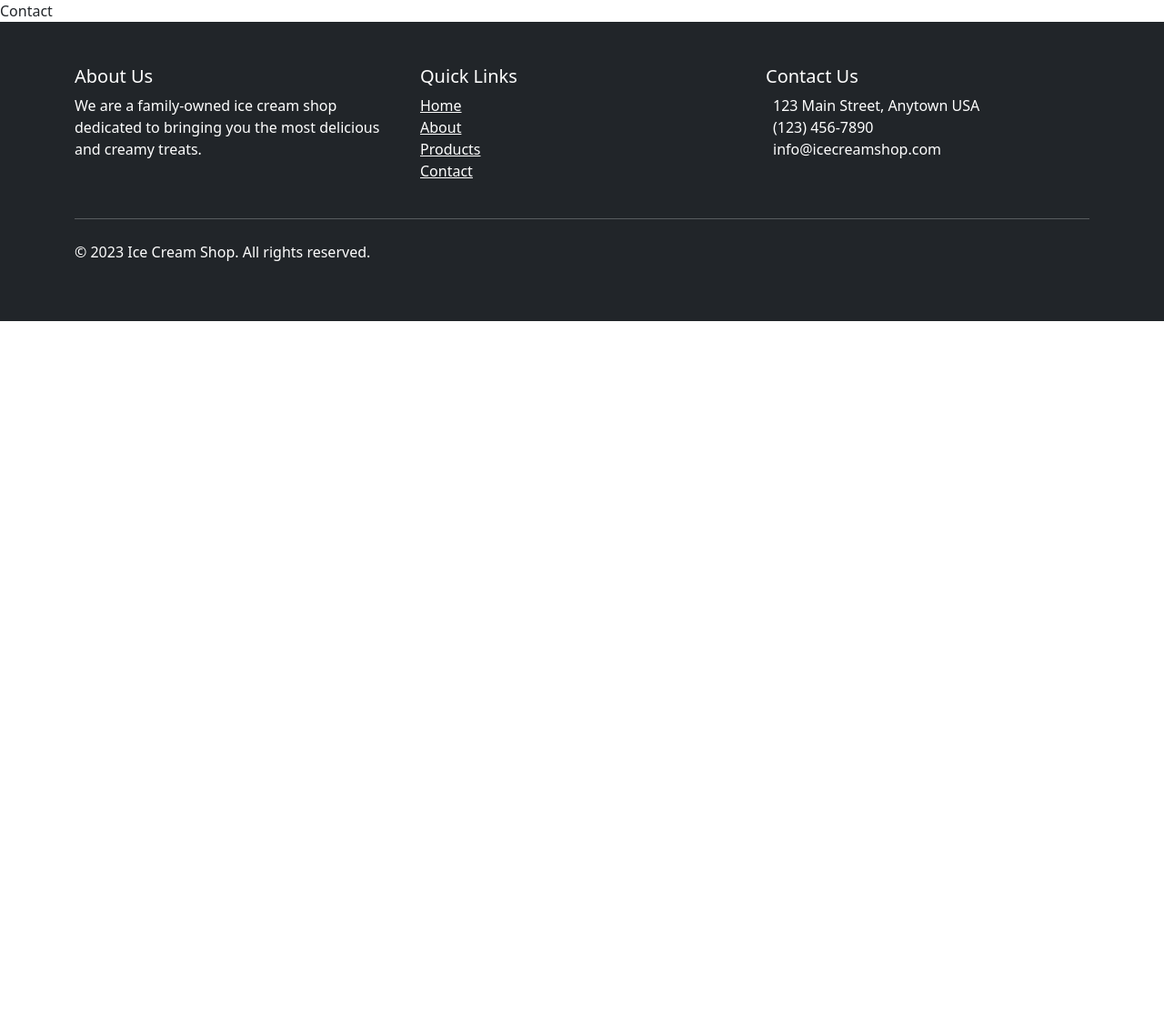
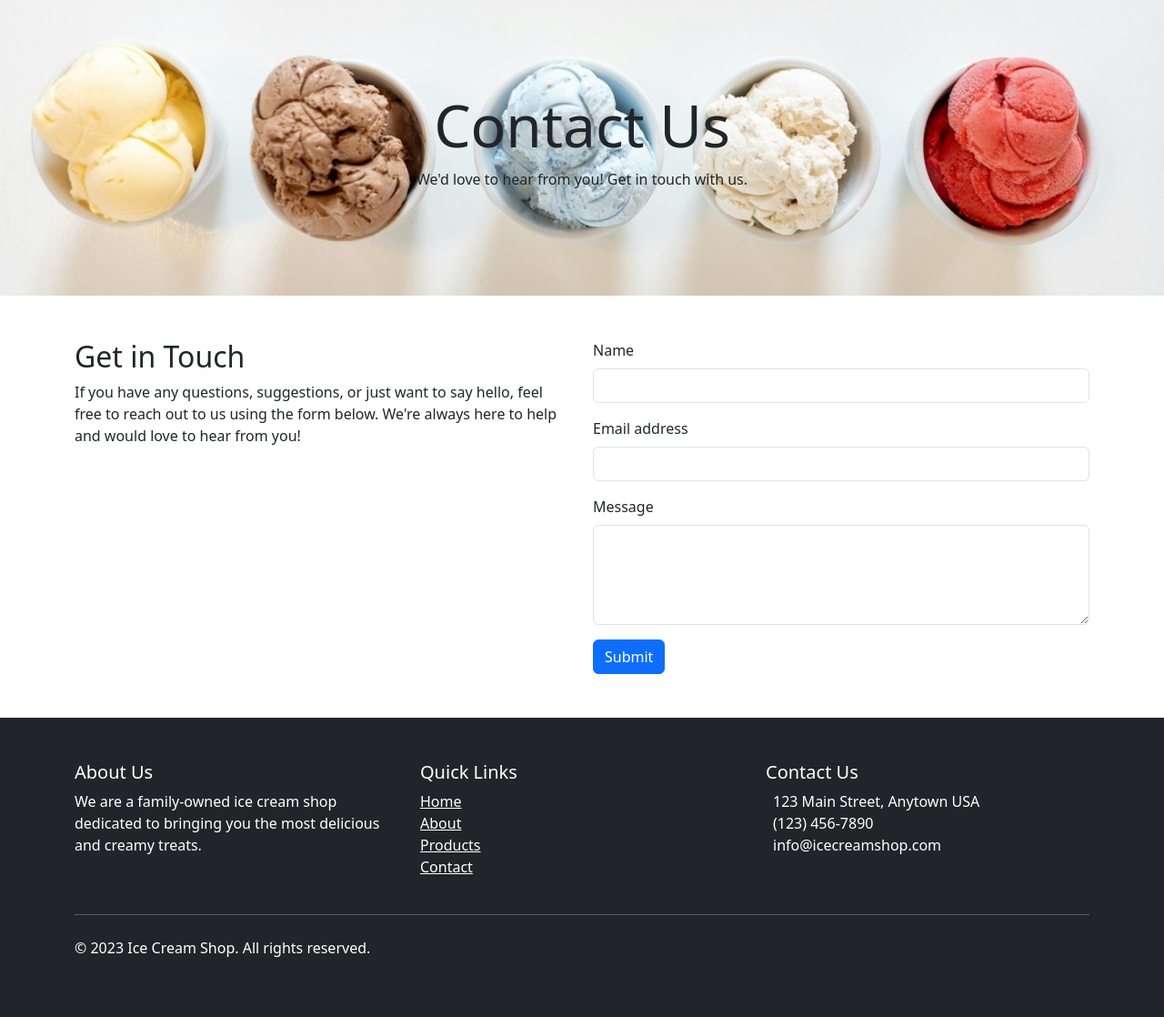
Before and after one commit to vinod-pattar/ice_cream_shop, a Django app: template website/templates/contact.html in a window 1280 px wide. Shown: the part 56-1174 px from the top of the page at 91% size. Before the commit the page ends 409 px from the top, so only its background shows below. Run offline with Django 3.2, Linux system fonts and the light colour scheme; the template is opened without the code that fills it, so the values that code supplies are empty; some libraries are stand-ins or nearby versions.

Commit message:
Contact and About us page updated

```diff
--- /dev/null
+++ b/static/css/app.css
@@ -0,0 +1,24 @@
+
+.nav-link.active {
+    color: #000;
+}
+
+.hero-section {
+    background-size: cover;
+    background-position: center;
+    padding: 100px 0;
+}
+.hero-section h1 {
+    font-size: 4rem;
+}
+.about-section {
+    padding: 60px 0;
+}
+.about-section h2 {
+    margin-bottom: 20px;
+    font-weight: bold;
+}
+.about-section p {
+    font-size: 1.1rem;
+    line-height: 1.8;
+}
--- a/website/templates/contact.html
+++ b/website/templates/contact.html
@@ -1,6 +1,47 @@
 {% extends "master_layout.html" %}
+{%load static %}
 
 {% block content %}
-Contact
+
+<div class="hero-section text-center" style="background-image: url('{% static 'images/ice-cream-3.jpg' %}');">
+    <div class="container">
+        <h1>Contact Us</h1>
+        <p>We'd love to hear from you! Get in touch with us.</p>
+    </div>
+</div>
+
+<div class="container contact-section mt-5 mb-5">
+    <div class="row">
+        <div class="col-md-6">
+            <h2>Get in Touch</h2>
+            <p>If you have any questions, suggestions, or just want to say hello, feel free to reach out to us using the form below. We're always here to help and would love to hear from you!</p>
+        </div>
+        <div class="col-md-6">
+            {% if messages %}
+            <div class="alert alert-success" role="alert">
+                {% for message in messages %}
+                    {{ message }}
+                {% endfor %}
+            </div>
+        {% endif %}
+            <form method="post">
+                {% csrf_token %}
+                <div class="mb-3">
+                    <label for="name" class="form-label">Name</label>
+                    <input type="text" class="form-control" id="name" name="name" required>
+                </div>
+                <div class="mb-3">
+                    <label for="email" class="form-label">Email address</label>
+                    <input type="email" class="form-control" id="email" name="email" required>
+                </div>
+                <div class="mb-3">
+                    <label for="message" class="form-label">Message</label>
+                    <textarea class="form-control" id="message" name="message" rows="4" required></textarea>
+                </div>
+                <button type="submit" class="btn btn-primary">Submit</button>
+            </form>
+        </div>
+    </div>
+</div>
 
 {% endblock %}
--- a/website/templates/master_layout.html
+++ b/website/templates/master_layout.html
@@ -1,17 +1,13 @@
 {% load bootstrap5 %}
+{% load static %}
 <!DOCTYPE html>
 <html>
     <head>
         <meta charset="utf-8" />
         <meta name="viewport" content="width=device-width, initial-scale=1" />
         <title>{% block title %}{% endblock %}</title>
-        {% load bootstrap5 %}
         {% bootstrap_css %}
-        <style>
-            .nav-link.active {
-                color: #000;
-            }
-        </style>
+        <link href="{% static 'css/app.css' %}" rel="stylesheet" />
     </head>
     <body>
         {% include 'navigation.html' %}
--- a/website/urls.py
+++ b/website/urls.py
@@ -6,4 +6,5 @@ urlpatterns = [
    path("about/", views.about, name="about"),
    path("contact/", views.contact, name="contact"),
    path("ice-creams/", views.ice_creams, name="ice_creams"),
+   path("ice-creams/<int:ice_cream_id>/", views.ice_cream_detail, name="ice_cream_detail"),
 ]
```
Also changed, not shown: requirements.txt (+10 -0 lines), website/templates/about.html (+29 -1 lines), website/templates/ice_cream_detail.html (added, +23 -0 lines), website/templates/ice_creams.html (+14 -9 lines), website/views.py (+13 -2 lines), db.sqlite3, static/images/about.jpeg (added), 1 other file.
